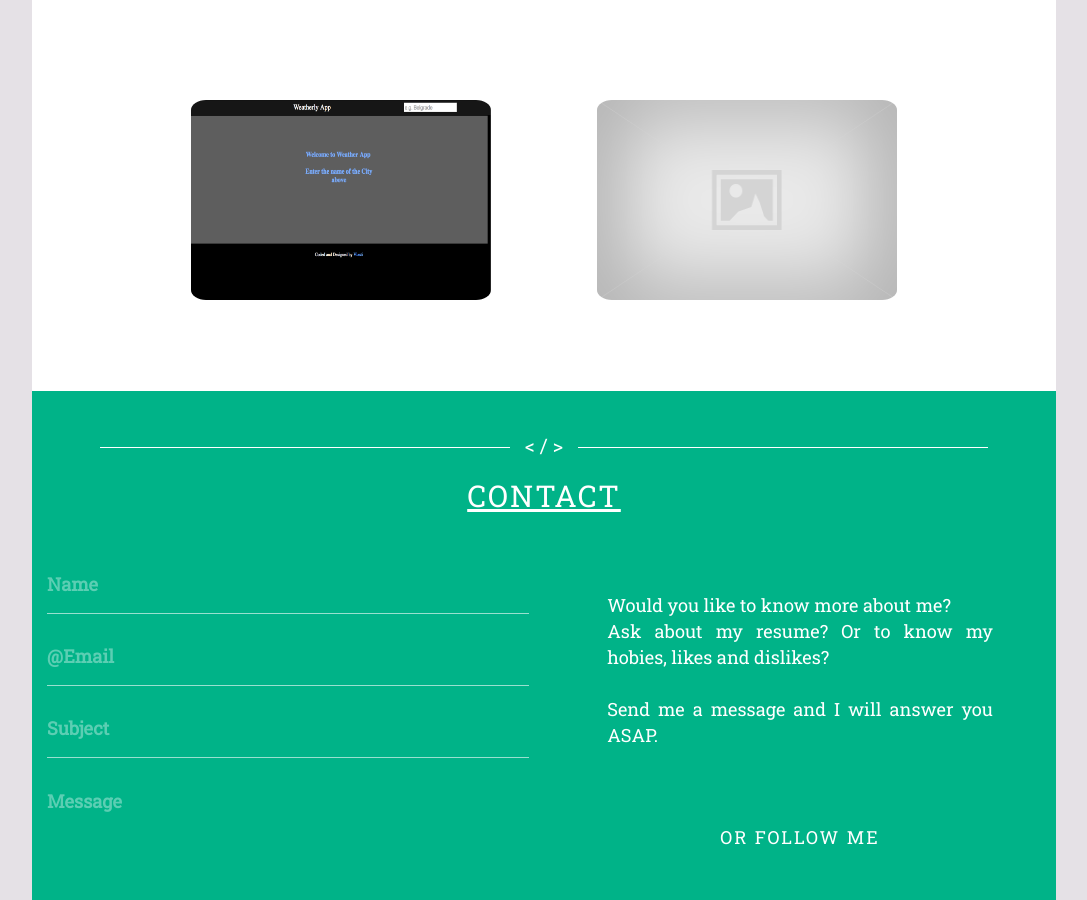
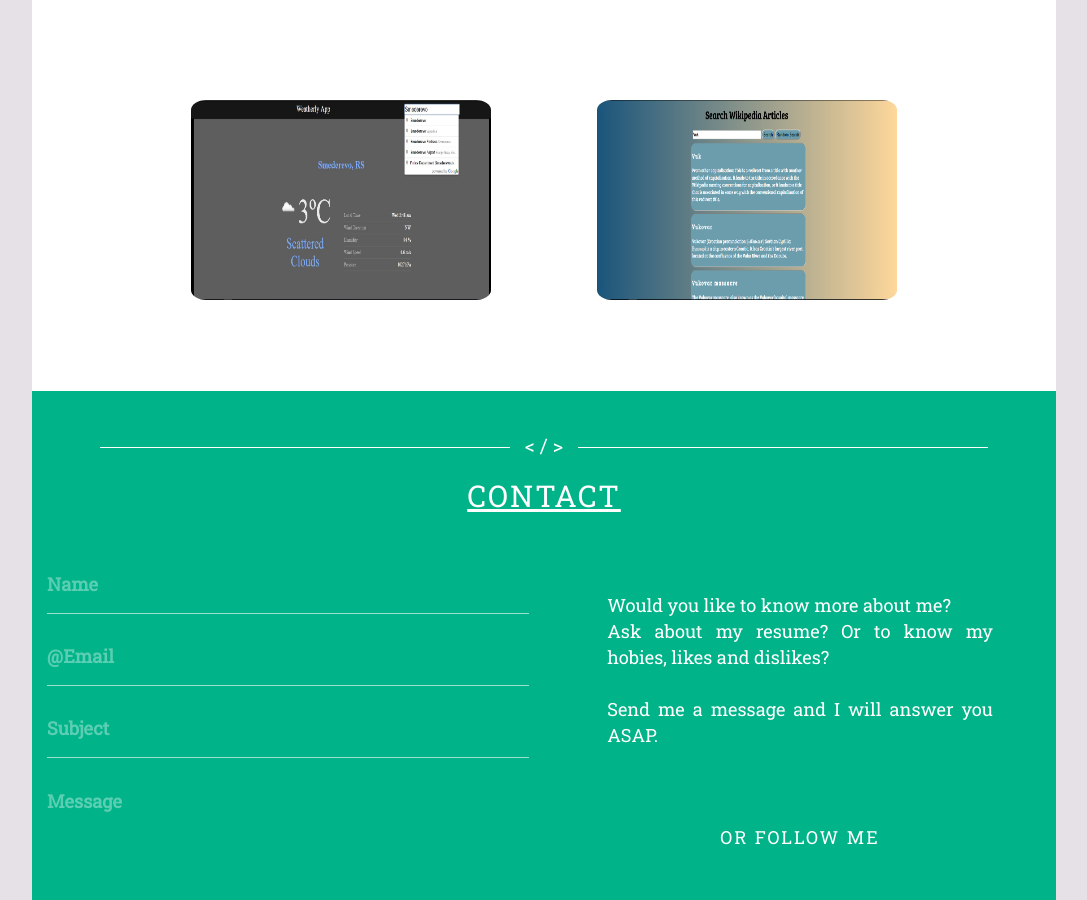
Before and after one commit to stovla/profile, a plain HTML site: page index.html in a window 1280 px wide. Shown: the part 1193-2093 px from the top of the page, without its empty margins (96-1183 px from the left). Drawn offline with nearby package versions, Linux system fonts and the light colour scheme.

Commit message:
add wiki app, change weather image

```diff
--- a/index.html
+++ b/index.html
@@ -93,8 +93,8 @@
 					<div>
 						<a class="" href="https://codepen.io/vlastimir/full/bZjxJO/" title="Tribute Page" target="_blank"><img src="img/tribute.png" alt="Tribute Page"></a>
 						<a class="" href="http://codepen.io/vlastimir/full/RRWaPB/" title="Quote Machine" target="_blank"><img src="img/quote-page.png" alt="Quote Machine"></a>
-						<a class="" href="http://codepen.io/vlastimir/pen/VKPYpw" title="Weather App" target="_blank"><img src="img/weather-app.png" alt="Weather App"></a>
-						<a class="" href="#" target="_blank"><img src="img/placeholder.jpg" alt="fourth project"></a>
+						<a class="" href="http://codepen.io/vlastimir/pen/VKPYpw" title="Weather App" target="_blank"><img src="img/weatherapp.jpg" alt="Weather App"></a>
+						<a class="" href="http://codepen.io/vlastimir/full/WoEvVB/" title="Wikipedia Viewer" target="_blank"><img src="img/wikiapp.png" alt="Wikipedia Search App"></a>
 					</div>
 				</div>
 			</div>
```
Also changed, not shown: img/wikiapp.png (added).
